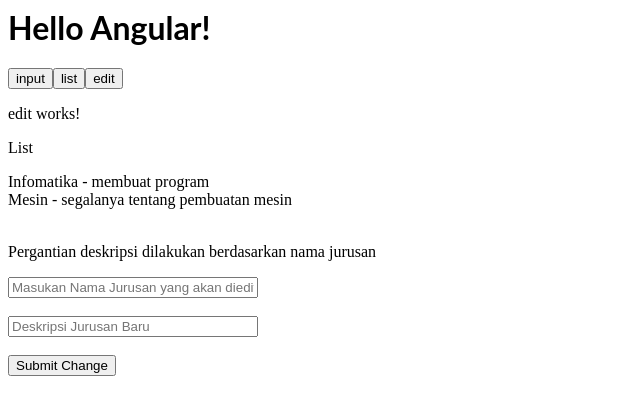
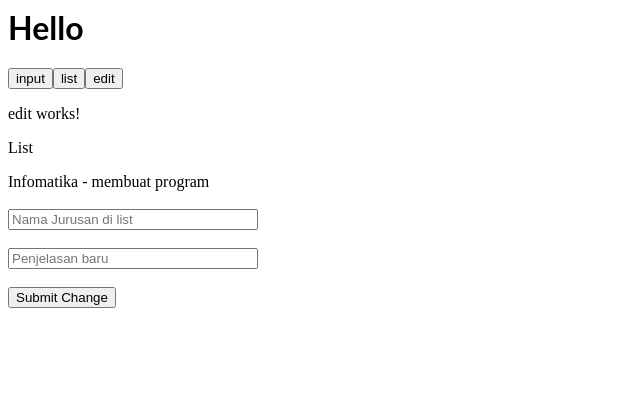
Before and after one commit to rangkeswaha/component, an Angular app: page /edit in a window 1280 px wide. Shown: the top 414 px of the page, without its empty margins (0-640 px from the left). Built offline with nearby package versions, Linux system fonts and the light colour scheme.

Commit message:
4 files modified

```diff
--- a/src/app/app.component.ts
+++ b/src/app/app.component.ts
@@ -6,5 +6,5 @@ import { Component } from '@angular/core';
   styleUrls: [ './app.component.css' ]
 })
 export class AppComponent  {
-  name = 'Angular';
+  name = '';
 }
--- a/src/app/edit/edit.component.html
+++ b/src/app/edit/edit.component.html
@@ -7,14 +7,13 @@ edit works!
   {{isidata.jurusan}} - {{isidata.desk}}
 </div>
 <br>
-<p>Pergantian deskripsi dilakukan berdasarkan nama jurusan</p>
 
 <div>
-  <input [(ngModel)] = 'namajurusan' type="text" placeholder='Masukan Nama Jurusan yang akan diedit' style= "width:250px"> <br><br>
-  <input [(ngModel)] = 'deskripsijurusan' type="text" placeholder='Deskripsi Jurusan Baru' style= "width:250px"> <br><br>
+  <input [(ngModel)] = 'namajurusan' type="text" placeholder='Nama Jurusan di list' style= "width:250px"> <br><br>
+  <input [(ngModel)] = 'deskripsijurusan' type="text" placeholder='Penjelasan baru' style= "width:250px"> <br><br>
   <button (click)="submitchange()" >Submit Change</button>
 </div>
 
 <div *ngIf="done">
-  <p>Edit berhasil!</p>
+  <p>Edit berhasil</p>
 </div>
--- a/src/app/glob-ser.service.ts
+++ b/src/app/glob-ser.service.ts
@@ -6,9 +6,6 @@ export class GlobSerService {
   private Data  = [{
    jurusan : 'Infomatika',
    desk : 'membuat program'
-  }, {
-    jurusan : 'Mesin',
-    desk : 'segalanya tentang pembuatan mesin'
   }];
 
   public getData() {
--- a/src/app/hello.component.ts
+++ b/src/app/hello.component.ts
@@ -2,7 +2,7 @@ import { Component, Input } from '@angular/core';
 
 @Component({
   selector: 'hello',
-  template: `<h1>Hello {{name}}!</h1>`,
+  template: `<h1>Hello {{name}}</h1>`,
   styles: [`h1 { font-family: Lato; }`]
 })
 export class HelloComponent  {
```
